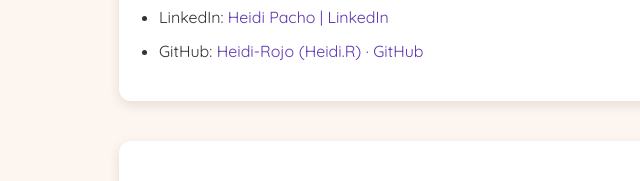
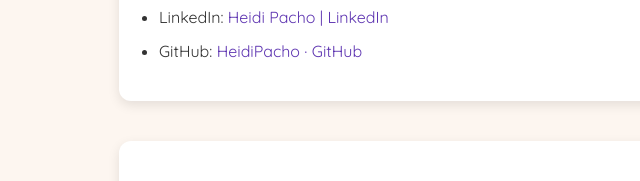
Before and after one commit to HeidiPacho/HeidiEstephaniPachoAymara, a plain HTML site: page index.html in a window 1280 px wide. Shown: the part 1714-1895 px from the top of the page, 101-741 px from the left. Drawn offline with nearby package versions, Linux system fonts and the light colour scheme.

Commit message:
Update index.html

```diff
--- a/index.html
+++ b/index.html
@@ -57,7 +57,7 @@
     <ul>
       <li>Correo: heidi.pacho@uscp.edu.pe</li>
       <li>LinkedIn: <a href="#">Heidi Pacho | LinkedIn</a></li>
-      <li>GitHub: <a href="#">Heidi-Rojo (Heidi.R) · GitHub</a></li>
+      <li>GitHub: <a href="https://github.com/HeidiPacho">HeidiPacho · GitHub</a></li>
     </ul>
   </section>
 
```
